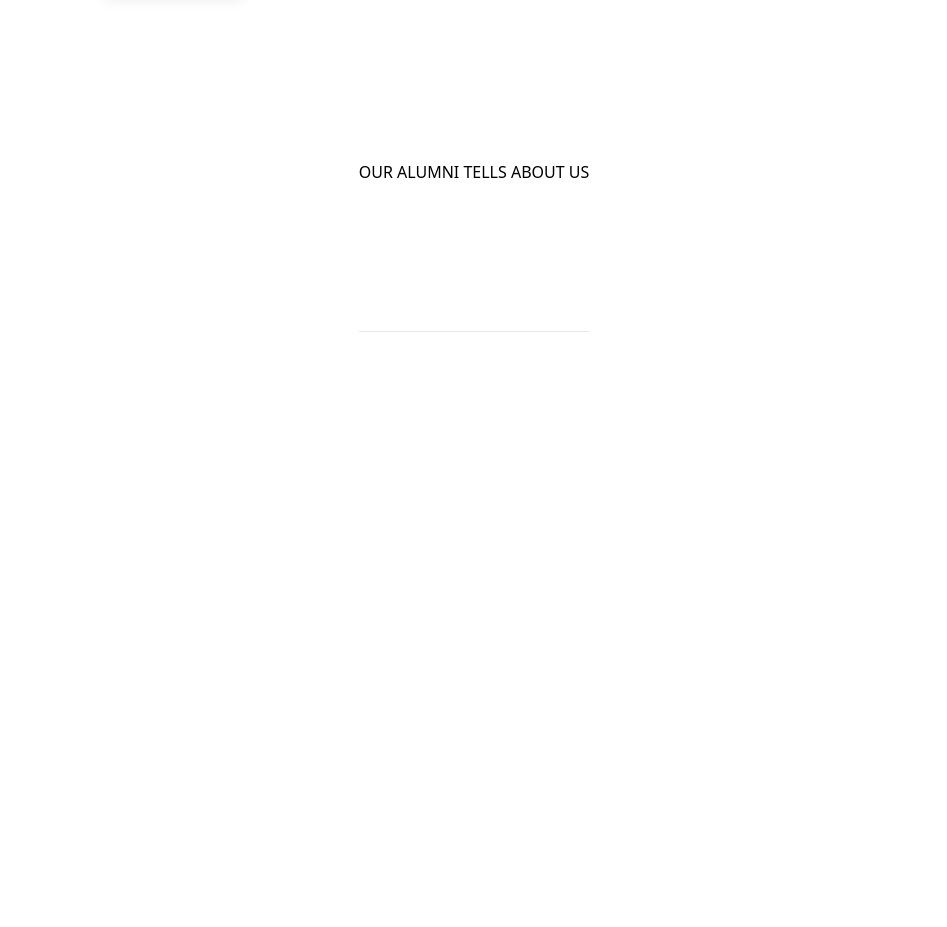
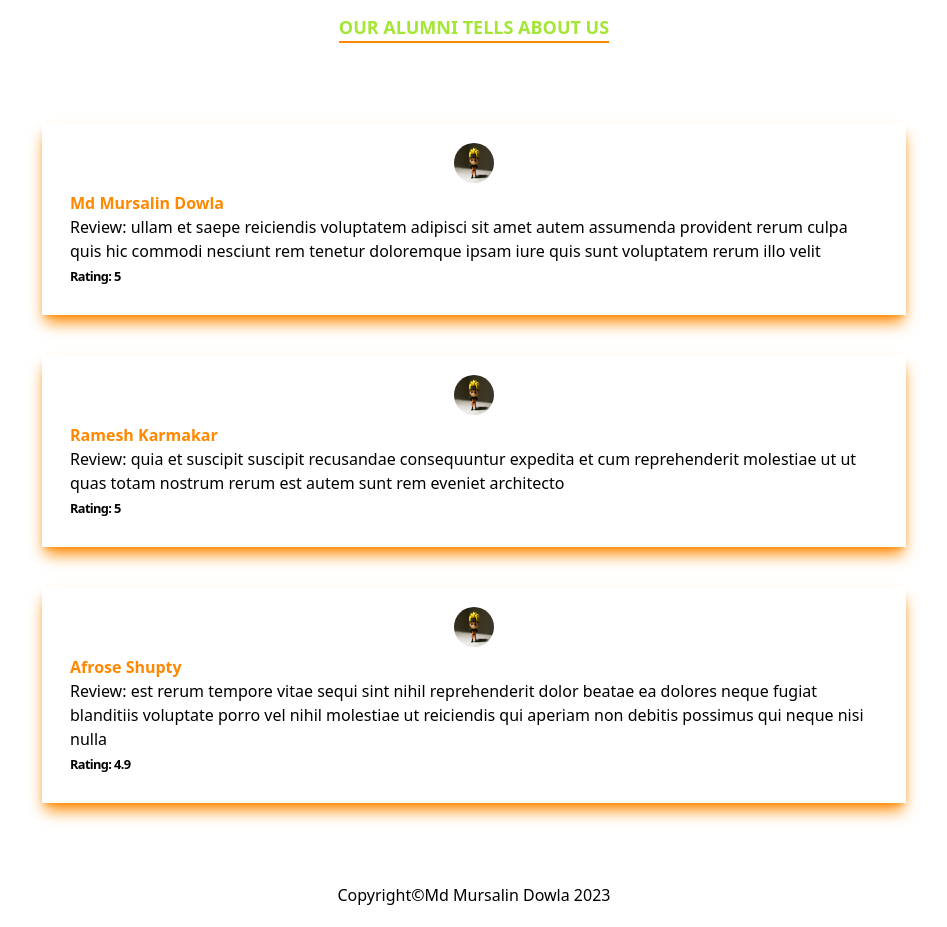
Before and after one commit to Mursalin-Dowla/mursalin-react-education, a React (Create React App) app: page / in a window 1280 px wide. Shown: the part 580-1507 px from the top of the page, without its empty margins (166-1113 px from the left). Before the commit the page ends 952 px from the top, so only its background shows below. Built offline with nearby package versions, Linux system fonts and the light colour scheme.

Commit message:
home section full done with reusable review component

```diff
--- /dev/null
+++ b/public/userReview.json
@@ -0,0 +1,45 @@
+[
+    {
+      "id": "1",
+      "name": "Md Mursalin Dowla",
+      "rating": 5.0,
+      "img": "../src/images/pic2.jpg",
+      "review": "ullam et saepe reiciendis voluptatem adipisci\nsit amet autem assumenda provident rerum culpa\nquis hic commodi nesciunt rem tenetur doloremque ipsam iure\nquis sunt voluptatem rerum illo velit"
+    },
+    {
+        "id": "2",
+        "name": "Ramesh Karmakar",
+        "rating": 5.0,
+        "img": "../src/images/pic2.jpg",
+        "review": "quia et suscipit\nsuscipit recusandae consequuntur expedita et cum\nreprehenderit molestiae ut ut quas totam\nnostrum rerum est autem sunt rem eveniet architecto"
+      },
+      {
+        "id": "3",
+        "name": "Afrose Shupty",
+        "rating": 4.9,
+        "img": "../src/images/pic1.jpg",
+        "review": "est rerum tempore vitae\nsequi sint nihil reprehenderit dolor beatae ea dolores neque\nfugiat blanditiis voluptate porro vel nihil molestiae ut reiciendis\nqui aperiam non debitis possimus qui neque nisi nulla"
+      },
+      {
+        "id": "4",
+        "name": "Mahabuba Himu",
+        "rating": 4.8,
+        "img": "../src/images/pic1.jpg",
+        "review": "repudiandae veniam quaerat sunt sed\nalias aut fugiat sit autem sed est\nvoluptatem omnis possimus esse voluptatibus quis\nest aut tenetur dolor neque"
+      },
+      {
+        "id": "5",
+        "name": "K.M. Nayeem Ahmed",
+        "rating": 5.0,
+        "img": "../src/images/pic2.jpg",
+        "review": "ullam et saepe reiciendis voluptatem adipisci\nsit amet autem assumenda provident rerum culpa\nquis hic commodi nesciunt rem tenetur doloremque ipsam iure\nquis sunt voluptatem rerum illo velit"
+      },
+      {
+        "id": "6",
+        "name": "Md Rabius Sunny",
+        "rating": 4.7,
+        "img": "../src/images/pic2.jpg",
+        "review": "dolore placeat quibusdam ea quo vitae\nmagni quis enim qui quis quo nemo aut saepe\nquidem repellat excepturi ut quia\nsunt ut sequi eos ea sed qua1"
+      }
+
+  ]
--- a/src/App.js
+++ b/src/App.js
@@ -6,6 +6,7 @@ import Review from './components/Review/Review';
 import Dashboard from './components/Dashboard/Dashboard';
 import Blogs from './components/Blogs/Blogs';
 import About from './components/About/About';
+import Footer from './components/Footer/Footer';
 
 function App() {
   return (
@@ -19,6 +20,7 @@ function App() {
         <Route path='/blogs' element={<Blogs />}></Route>
         <Route path='/about' element={<About />}></Route>
       </Routes>
+      <Footer />
 
     </div>
   );
--- /dev/null
+++ b/src/components/EachReview/EachReview.js
@@ -0,0 +1,20 @@
+import React from 'react';
+import pic2 from '../../images/pic2.jpg'
+
+const EachReview = (props) => {
+    const {name, rating, review} = props.item;
+    return (
+        <div className='grid grid-cols-1 justify-items-center mt-10 md:ml-32 md:mr-32 shadow-lg shadow-[#f80] p-5'>
+            <div>
+                <img className='w-10 h-10 rounded-full' src={pic2} alt="" />
+            </div>
+            <div className='md:p-2'>
+                <p className='text-[#f80] font-semibold'>{name}</p>
+                <p>Review: {review}</p>
+                <p><small className='font-semibold tracking-tighter'>Rating: {rating}</small></p>
+            </div>
+        </div>
+    );
+};
+
+export default EachReview;
--- /dev/null
+++ b/src/components/Footer/Footer.js
@@ -0,0 +1,11 @@
+import React from 'react';
+
+const Footer = () => {
+    return (
+        <div className='text-center m-5'>
+            <p>Copyright©Md Mursalin Dowla 2023</p>
+        </div>
+    );
+};
+
+export default Footer;
--- a/src/components/Home/Home.js
+++ b/src/components/Home/Home.js
@@ -1,7 +1,12 @@
 import React from 'react';
+import useReview from '../../hooks/useReview';
 import backgroundImage from '../../images/home1.jpg'
+import EachReview from '../EachReview/EachReview';
 
 const Home = () => {
+    const [review, setReview] = useReview();
+    const cuttedReview = review.slice(0,3);
+
     return (
         <div className='md:m-10 m-5 grid grid-cols-1 min-h-screen'>
             <div className='grid md:grid-cols-2 grid-cols-1 justify-items-center mb-10'>
@@ -15,7 +20,7 @@ const Home = () => {
                   <div className='xl:mt-[-90px] grid grid-cols-1 justify-items-center mt-5'>
                   <p className='text-black md:text-lg text-sm font-semibold'>We are the ultimate choice. The Best Education Consultant You Can Get.
                   Come and fullfill your thurst of learning. We are your best helper. </p>
-                  <button className='bg-slate-200 hover:bg-slate-300 hover:text-white rounded-xl w-[150px] h-[50px] shadow-lg hover:shadow-[#f80] mt-5'>Explore More</button>
+                  <button className='bg-slate-200 hover:bg-lime-400 hover:text-white rounded-xl w-[150px] h-[50px] shadow-lg hover:shadow-[#f80] mt-5'>Explore More</button>
                   </div>
                 </div>
                 <div className='relative'>
@@ -26,8 +31,16 @@ const Home = () => {
                 </div>
             </div>
             <div className='grid grid-cols-1 justify-items-center mt-10'>
-                <div className='border border-t-0 border-r-0 border-l-0'>
-                  <h1>OUR ALUMNI TELLS ABOUT US</h1>
+                <div className='border-2 border-t-0 border-r-0 border-l-0 border-b-[#f80]'>
+                  <h1 className='text-lg text-lime-400 font-semibold font-sherif'>OUR ALUMNI TELLS ABOUT US</h1>
+                </div>
+                <div className='mt-10 m-10'>
+                    {
+                        cuttedReview.map(item=><EachReview
+                        key={item.id}
+                        item={item}
+                        />)
+                    }
                 </div>
 
             </div>
--- a/src/components/NavBar/NavBar.js
+++ b/src/components/NavBar/NavBar.js
@@ -6,7 +6,7 @@ const NavBar = () => {
     return (
         <div className='md:flex m-10 md:justify-between grid grid-cols-1 justify-items-center'>
             <div className='md:ml-28'>
-                <img className='w-8 h-8' src={logo} alt="" />
+                <img className='w-10 h-8' src={logo} alt="" />
             </div>
             <div className='md:mr-28'>
                 <ul className='flex justify-center'>
--- a/src/components/Review/Review.js
+++ b/src/components/Review/Review.js
@@ -1,9 +1,22 @@
 import React from 'react';
+import useReview from '../../hooks/useReview';
+import EachReview from '../EachReview/EachReview';
 
 const Review = () => {
+    const [review, setReview] = useReview();
     return (
-        <div>
-            <h1>Review</h1>
+        <div className='min-h-screen md:m-20'>
+            <div className='text-center font-semibold text-xl text-[#f80]'>
+                <p>All Reviews:</p>
+            </div>
+            <div>
+                {
+                    review.map(item=><EachReview
+                    key={item.id}
+                    item={item}
+                    />)
+                }
+            </div>
         </div>
     );
 };
--- /dev/null
+++ b/src/hooks/useReview.js
@@ -0,0 +1,14 @@
+import { useEffect, useState } from 'react';
+
+const useReview = () => {
+    const [review, setReview] = useState([]);
+
+    useEffect(()=>{
+        fetch('userReview.json')
+        .then(res=>res.json())
+        .then(data=>setReview(data))
+    },[])
+    return [review , setReview]
+};
+
+export default useReview;
```
Also changed, not shown: src/images/pic1.jpg (added), src/images/pic2.jpg (added).
